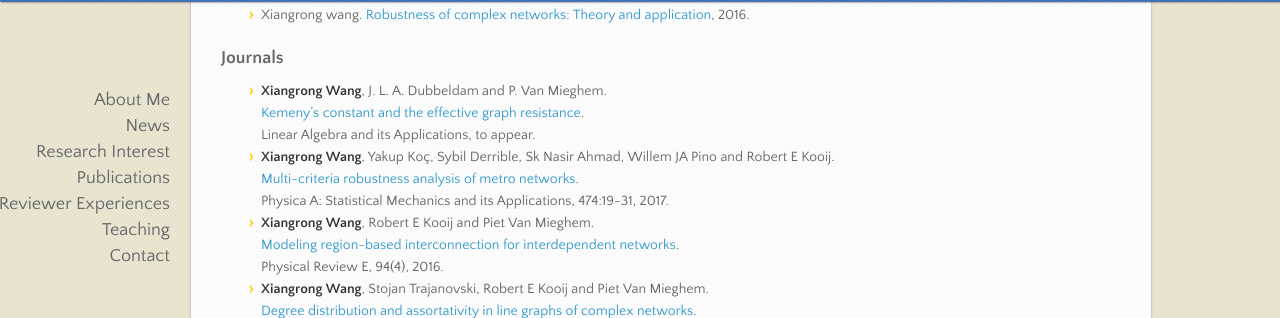
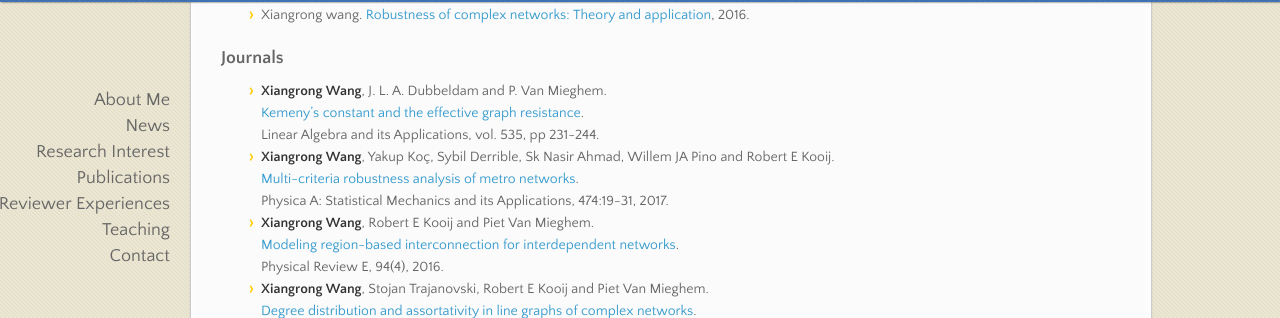
Before and after one commit to xiangrongwang/xiangrongwang.github.io, a Jekyll site: the page built from index.md, in a window 1280 px wide and 900 px high, scrolled down 793 px. Shown: the part 133-451 px from the top of the window. Built offline with Jekyll 4.4.1, drawn with Linux system fonts in a browser that asks for light colours; nearby versions of some CDN libraries; our own code applies the rules of GitHub Pages for plain Markdown files.

Commit message:
Update index.md

```diff
--- a/index.md
+++ b/index.md
@@ -27,7 +27,7 @@ Her PhD topic focused on the robustness of networks,  from both theoretical and
 ### Journals
 - __Xiangrong Wang__,  J. L. A. Dubbeldam and P. Van Mieghem.
 [Kemeny’s constant and the effective graph resistance](https://www.nas.ewi.tudelft.nl/people/Piet/papers/LAA2017_Kemeny_constant_pseudoinverse_Laplacian.pdf).
-Linear Algebra and its Applications, to appear.
+Linear Algebra and its Applications, vol. 535, pp 231-244.
 - __Xiangrong Wang__, Yakup Koç, Sybil Derrible, Sk Nasir Ahmad, Willem JA Pino and Robert E Kooij.
 [Multi-criteria robustness analysis of metro networks](http://www.sciencedirect.com/science/article/pii/S0378437117300675).
 Physica A: Statistical Mechanics and its Applications, 474:19-31, 2017.
```
